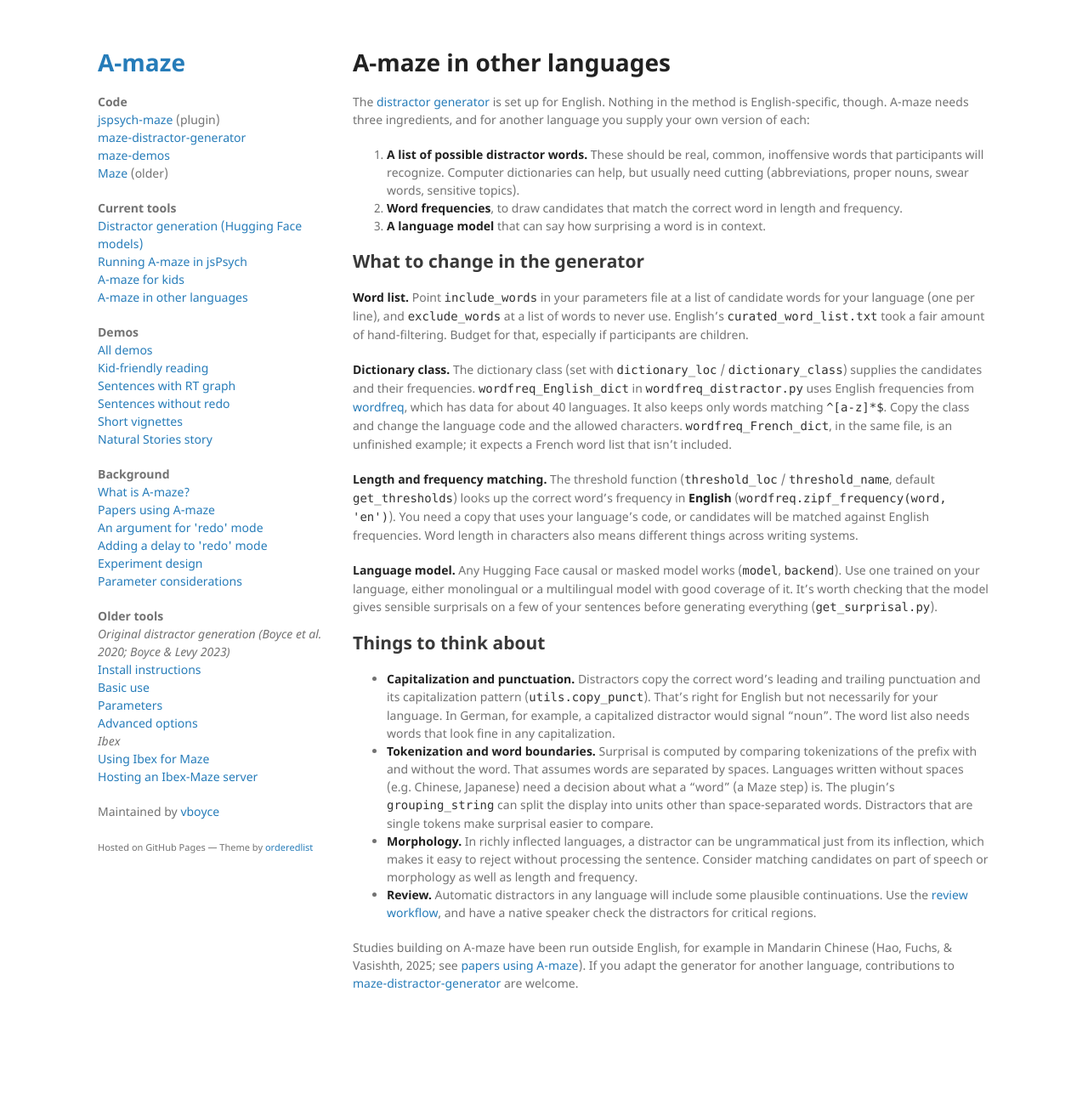
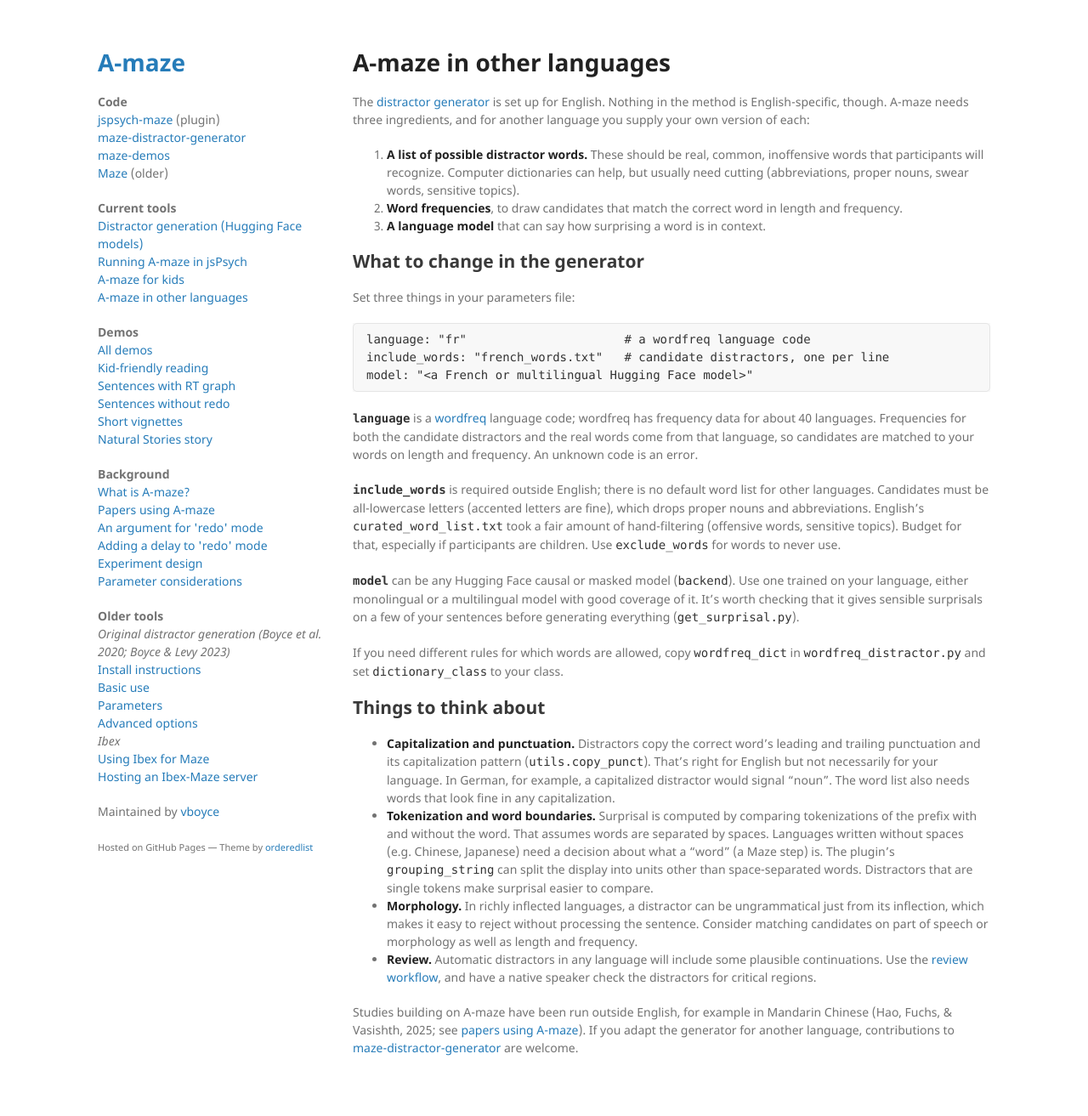
Before and after one commit to vboyce/maze-docs, a Jekyll site: the page built from docs/non-english.md, in a window 1280 px wide. Shown: the whole page at 85% size. Built offline with Jekyll 4.4.1, drawn with Linux system fonts in a browser that asks for light colours; our own code applies the rules of GitHub Pages for plain Markdown files; before the commit the page ends 1237 px from its top, so only the background shows below that.

Commit message:
Other-languages page: use the new language parameter
Co-Authored-By: Claude Opus 5.5 (1M context) <noreply@anthropic.com>

````diff
--- a/docs/non-english.md
+++ b/docs/non-english.md
@@ -12,13 +12,21 @@ The [distractor generator](generator.md) is set up for English. Nothing in the m
 
 ## What to change in the generator
 
-**Word list.** Point `include_words` in your parameters file at a list of candidate words for your language (one per line), and `exclude_words` at a list of words to never use. English's `curated_word_list.txt` took a fair amount of hand-filtering. Budget for that, especially if participants are children.
+Set three things in your parameters file:
 
-**Dictionary class.** The dictionary class (set with `dictionary_loc` / `dictionary_class`) supplies the candidates and their frequencies. `wordfreq_English_dict` in `wordfreq_distractor.py` uses English frequencies from [wordfreq](https://github.com/rspeer/wordfreq), which has data for about 40 languages. It also keeps only words matching `^[a-z]*$`. Copy the class and change the language code and the allowed characters. `wordfreq_French_dict`, in the same file, is an unfinished example; it expects a French word list that isn't included.
+```
+language: "fr"                      # a wordfreq language code
+include_words: "french_words.txt"   # candidate distractors, one per line
+model: "<a French or multilingual Hugging Face model>"
+```
 
-**Length and frequency matching.** The threshold function (`threshold_loc` / `threshold_name`, default `get_thresholds`) looks up the correct word's frequency in **English** (`wordfreq.zipf_frequency(word, 'en')`). You need a copy that uses your language's code, or candidates will be matched against English frequencies. Word length in characters also means different things across writing systems.
+**`language`** is a [wordfreq](https://github.com/rspeer/wordfreq) language code; wordfreq has frequency data for about 40 languages. Frequencies for both the candidate distractors and the real words come from that language, so candidates are matched to your words on length and frequency. An unknown code is an error.
 
-**Language model.** Any Hugging Face causal or masked model works (`model`, `backend`). Use one trained on your language, either monolingual or a multilingual model with good coverage of it. It's worth checking that the model gives sensible surprisals on a few of your sentences before generating everything (`get_surprisal.py`).
+**`include_words`** is required outside English; there is no default word list for other languages. Candidates must be all-lowercase letters (accented letters are fine), which drops proper nouns and abbreviations. English's `curated_word_list.txt` took a fair amount of hand-filtering (offensive words, sensitive topics). Budget for that, especially if participants are children. Use `exclude_words` for words to never use.
+
+**`model`** can be any Hugging Face causal or masked model (`backend`). Use one trained on your language, either monolingual or a multilingual model with good coverage of it. It's worth checking that it gives sensible surprisals on a few of your sentences before generating everything (`get_surprisal.py`).
+
+If you need different rules for which words are allowed, copy `wordfreq_dict` in `wordfreq_distractor.py` and set `dictionary_class` to your class.
 
 ## Things to think about
 
````
